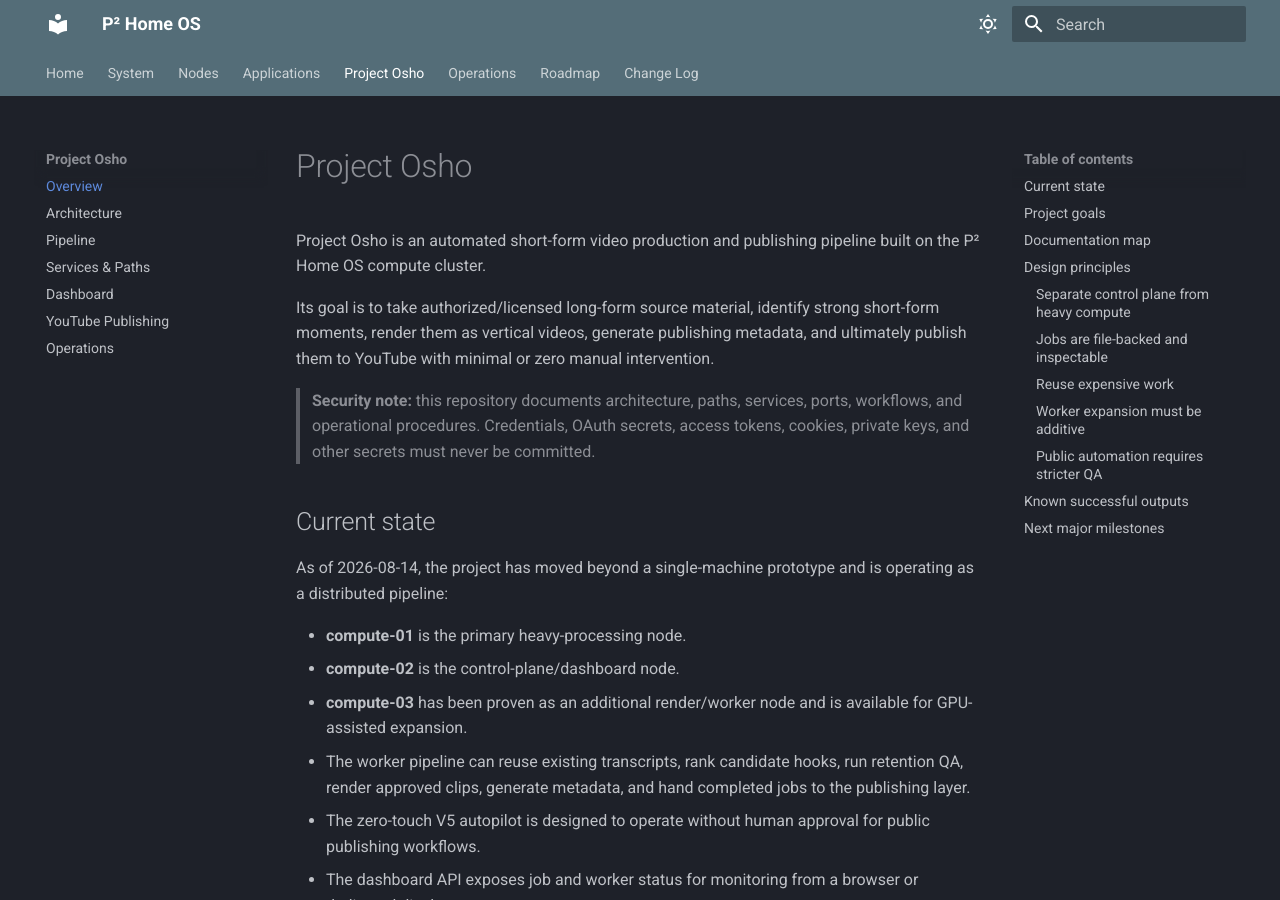
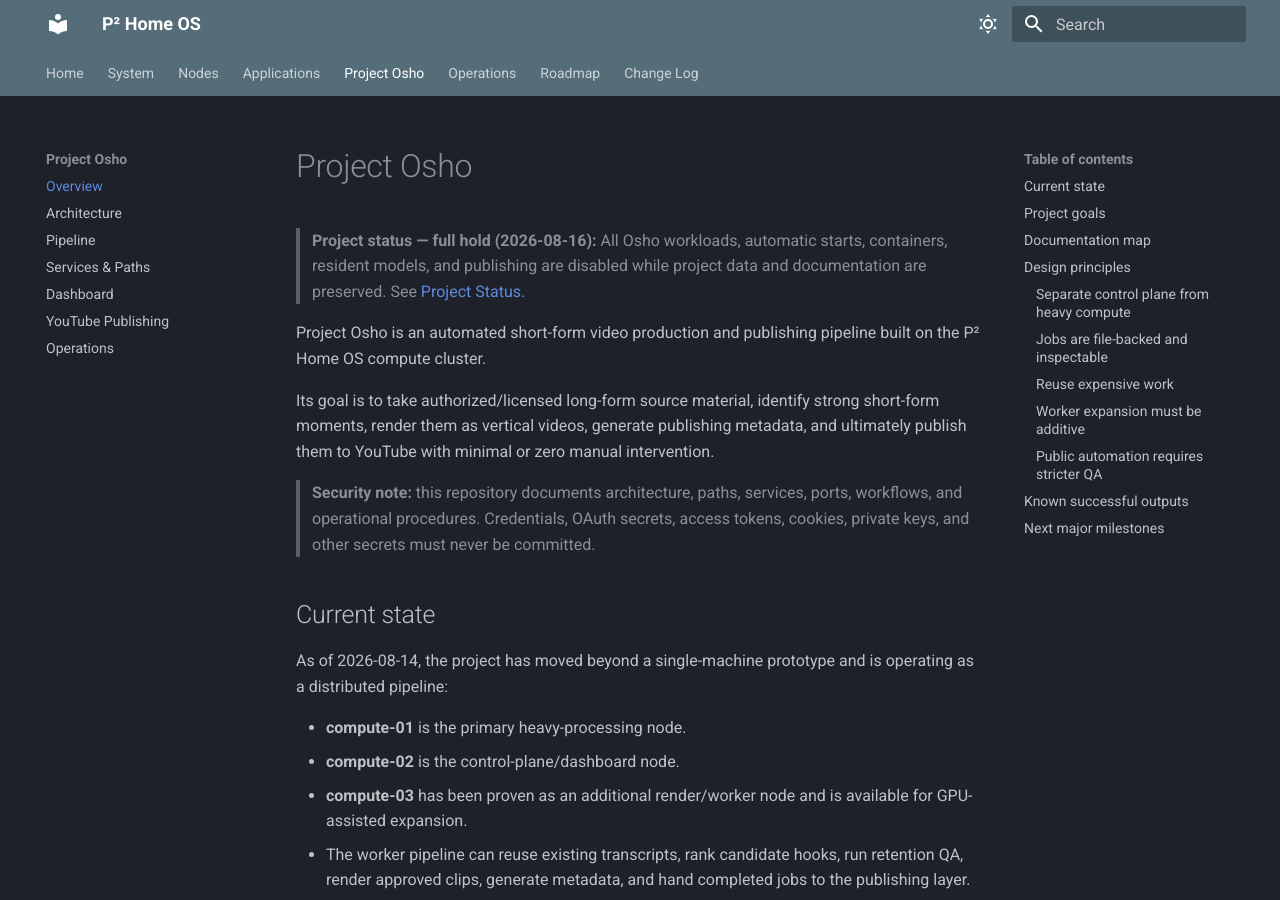
Before and after one commit to prabhat324/p2-home-os, an MkDocs documentation site: the page built from docs/12-project-osho/index.md, in a window 1280 px wide and 900 px high. Built offline with MkDocs 1.6.1 and Material for MkDocs 9.7.7, drawn with Linux system fonts in a browser that asks for light colours; some of the changed text lies outside the part shown.

Commit message:
Mark Project Osho documentation as on full hold

```diff
--- a/docs/12-project-osho/index.md
+++ b/docs/12-project-osho/index.md
@@ -1,4 +1,6 @@
 # Project Osho
+
+> **Project status — full hold (2026-08-16):** All Osho workloads, automatic starts, containers, resident models, and publishing are disabled while project data and documentation are preserved. See [Project Status](project-status.md).
 
 Project Osho is an automated short-form video production and publishing pipeline built on the P² Home OS compute cluster.
 
@@ -34,6 +36,7 @@ As of 2026-08-14, the project has moved beyond a single-machine prototype and is
 
 ## Documentation map
 
+- [Project Status](project-status.md) — authoritative hold state, preservation policy, and lessons learned.
 - [Architecture](architecture.md) — host roles, services, data flow, scaling model.
 - [Pipeline](pipeline.md) — source-to-upload processing stages and current scoring/ranking logic.
 - [Services and Paths](services-and-paths.md) — containers, systemd units, ports, storage layout, APIs.
```
